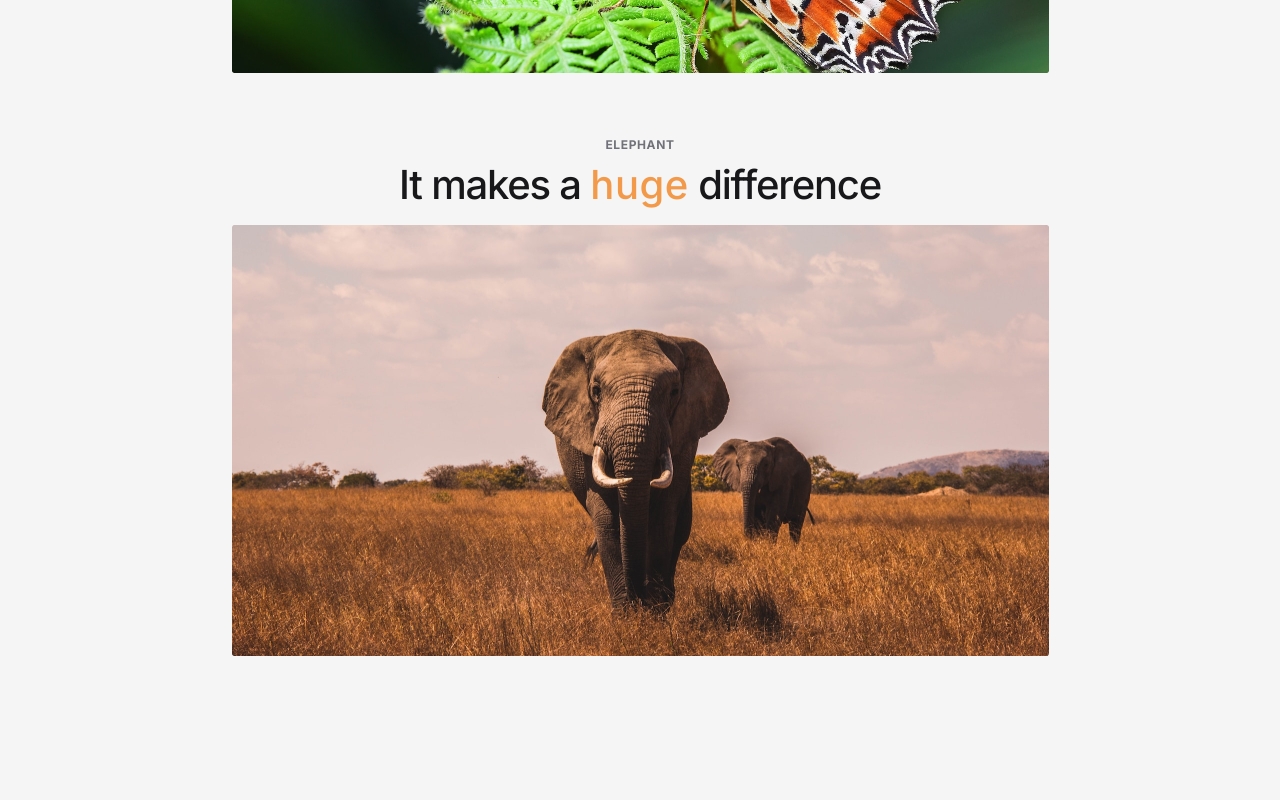
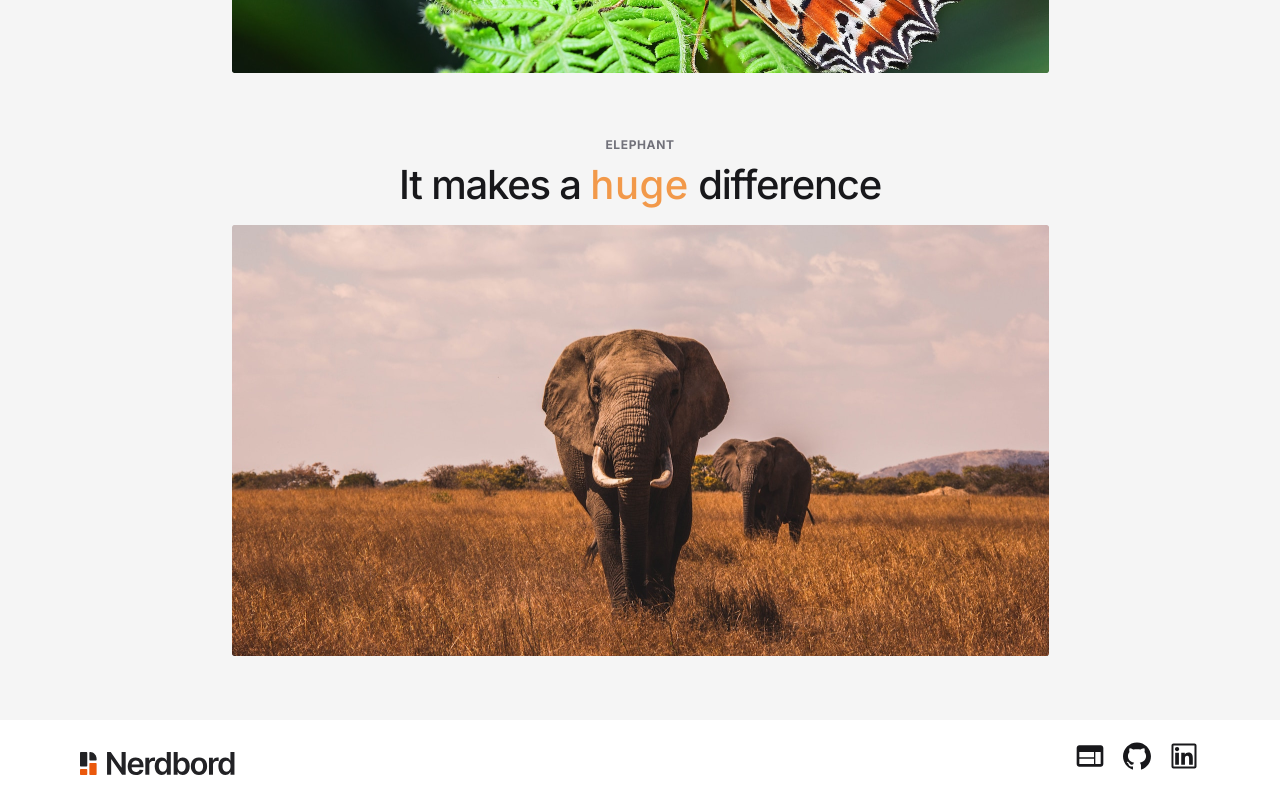
Before and after one commit to Kluzko/js-trainee-recruitment, a Next.js app: page / in a window 1280 px wide. Shown: the part 3425-4225 px from the top of the page. Before the commit the page ends 4145 px from the top, so only its background shows below. Built offline with nearby package versions, Linux system fonts and the light colour scheme.

Commit message:
remove hashHook,add scrollPostion hook and footer

```diff
--- a/package.json
+++ b/package.json
@@ -17,6 +17,7 @@
     "next": "13.2.4",
     "react": "18.2.0",
     "react-dom": "18.2.0",
+    "react-icons": "^4.8.0",
     "typescript": "4.9.5"
   },
   "devDependencies": {
--- /dev/null
+++ b/src/components/Footer.tsx
@@ -0,0 +1,35 @@
+import styles from "styles/footer.module.css";
+import { AiOutlineGithub, AiOutlineLinkedin } from "react-icons/ai";
+import { MdWeb } from "react-icons/md";
+
+import { LogoNerdbord } from "./LogoNerdbord";
+
+const Socials = [
+  {
+    url: "https://kluzko.tech/",
+    icon: <MdWeb />,
+  },
+  {
+    url: "https://github.com/Kluzko",
+    icon: <AiOutlineGithub />,
+  },
+  {
+    url: "https://www.linkedin.com/in/jakub-kluzniak/",
+    icon: <AiOutlineLinkedin />,
+  },
+];
+
+export const Footer = () => (
+  <footer className={styles.container}>
+    <div className={styles.logo_container}>
+      <LogoNerdbord />
+    </div>
+    <div className={styles.socials_container}>
+      {Socials.map(({ icon, url }, i) => (
+        <a href={url} key={i} target="_blank" rel="noopener noreferrer">
+          {icon}
+        </a>
+      ))}
+    </div>
+  </footer>
+);
--- a/src/components/Menu/MenuItem.tsx
+++ b/src/components/Menu/MenuItem.tsx
@@ -1,14 +1,12 @@
-import { useIsHashActive } from "hooks";
 import styles from "styles/menu.module.css";
 
 type MenuItemProps = {
   name: string;
   href: string;
+  isActive: boolean;
 };
 
-export const MenuItem = ({ name, href }: MenuItemProps) => {
-  const isActive = useIsHashActive(href);
-
+export const MenuItem = ({ name, href, isActive }: MenuItemProps) => {
   return (
     <li
       className={
--- a/src/components/Menu/index.tsx
+++ b/src/components/Menu/index.tsx
@@ -2,9 +2,13 @@ import { useState } from "react";
 import styles from "styles/menu.module.css";
 import { MenuItem } from "./MenuItem";
 import { MenuList } from "data";
+import { useGetActiveSection } from "hooks";
 
 export const Menu = () => {
   const [isActive, setIsActive] = useState(false);
+  const activeMenuItem = useGetActiveSection(MenuList);
+  console.log(activeMenuItem);
+
   return (
     <div className={styles.container}>
       <div className={styles.container_header}>
@@ -21,7 +25,12 @@ export const Menu = () => {
 
       <ul className={isActive ? styles.menu_active : styles.menu}>
         {MenuList.map(({ name, href }) => (
-          <MenuItem key={name} name={name} href={href} />
+          <MenuItem
+            key={name}
+            name={name}
+            href={href}
+            isActive={activeMenuItem === href.slice(1)}
+          />
         ))}
       </ul>
     </div>
--- a/src/hooks/index.ts
+++ b/src/hooks/index.ts
@@ -1 +1 @@
-export { useIsHashActive } from "./useIsHashActive";
+export { useGetActiveSection } from "./useGetActiveSection";
--- /dev/null
+++ b/src/hooks/useGetActiveSection.ts
@@ -0,0 +1,39 @@
+import { MenuList } from "data";
+import { useEffect, useState } from "react";
+
+type MenuListProps = typeof MenuList;
+
+export const useGetActiveSection = (menuList: MenuListProps): string => {
+  const [activeMenuItem, setActiveMenuItem] = useState("");
+
+  useEffect(() => {
+    const handleScroll = () => {
+      // add offset for better postioning of section
+      const scrollPosition = window.scrollY + 400;
+
+      const activeItem = menuList.find((item) => {
+        const section = document.querySelector(item.href) as HTMLElement;
+        if (section) {
+          const sectionTop = section.offsetTop;
+          const sectionBottom = sectionTop + section.offsetHeight;
+          const isScroolInSection =
+            scrollPosition >= sectionTop && scrollPosition < sectionBottom;
+
+          return isScroolInSection;
+        }
+        return false;
+      });
+      if (activeItem) {
+        setActiveMenuItem(activeItem.href.slice(1));
+      }
+    };
+
+    // set active menu item on first load
+    handleScroll();
+
+    window.addEventListener("scroll", handleScroll);
+    return () => window.removeEventListener("scroll", handleScroll);
+  }, [menuList]);
+
+  return activeMenuItem;
+};
--- a/src/hooks/useIsHashActive.ts
+++ /dev/null
@@ -1,20 +0,0 @@
-import { useEffect, useState } from "react";
-
-export const useIsHashActive = (hash: string) => {
-  const [isActive, setIsActive] = useState(false);
-
-  useEffect(() => {
-    const handleHashChange = () => {
-      setIsActive(window.location.hash === hash);
-    };
-
-    handleHashChange();
-
-    window.addEventListener("hashchange", handleHashChange);
-    return () => {
-      window.removeEventListener("hashchange", handleHashChange);
-    };
-  }, [hash]);
-
-  return isActive;
-};
--- a/src/pages/_app.tsx
+++ b/src/pages/_app.tsx
@@ -1,6 +1,7 @@
 import type { AppProps } from "next/app";
 import "../styles/reset.css";
 import { Inter } from "next/font/google";
+import { Footer } from "components/Footer";
 
 const inter = Inter({ weight: ["400", "500", "700"], subsets: ["latin"] });
 
@@ -8,6 +9,7 @@ export default function App({ Component, pageProps }: AppProps) {
   return (
     <main className={inter.className}>
       <Component {...pageProps} />
+      <Footer />
     </main>
   );
 }
--- /dev/null
+++ b/src/styles/footer.module.css
@@ -0,0 +1,36 @@
+.container {
+  padding: 0px 80px;
+  background-color: #ffff;
+  position: relative;
+  bottom: 0px;
+  right: 0px;
+  display: flex;
+  flex-direction: row;
+  justify-content: space-between;
+  align-items: center;
+  height: 80px;
+  color: #18181b;
+}
+
+.logo_container {
+  display: flex;
+  flex-direction: row;
+  align-items: center;
+}
+
+.socials_container {
+  display: flex;
+  flex-direction: row;
+  align-items: center;
+}
+
+.socials_container a {
+  font-size: 32px;
+  color: #18181b;
+  margin-left: 15px;
+  transition: opacity 0.3 ease-out;
+}
+
+.socials_container a:hover {
+  opacity: 0.85;
+}
```
Also changed, not shown: 1 other file (tests, documents, lock files or other folders).
